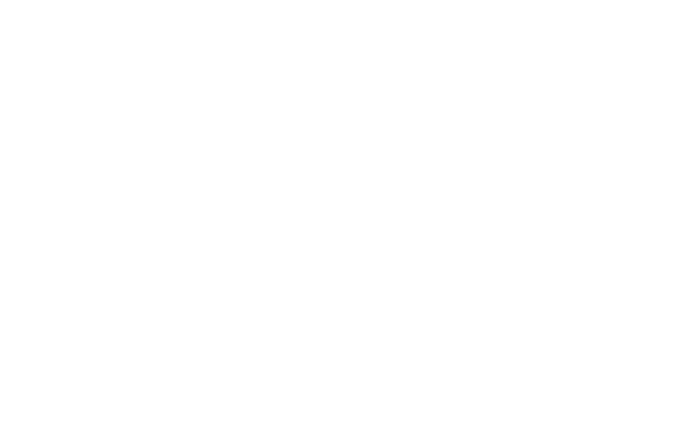
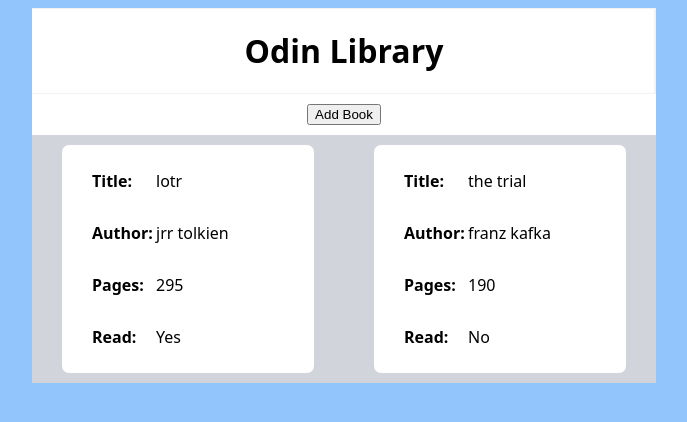
Before and after one commit to amothm80/odinlibrary, a plain HTML site: page index.html in a window 1280 px wide. Shown: the whole page, without its empty margins (296-983 px from the left). Drawn offline with Linux system fonts and the light colour scheme.

Commit message:
added library header and book cards

```diff
--- a/index.html
+++ b/index.html
@@ -3,11 +3,16 @@
 <head>
     <meta charset="UTF-8">
     <meta name="viewport" content="width=device-width, initial-scale=1.0">
-    <script src="source.js"></script>
+    <script src="source.js" defer></script>
     <link rel="stylesheet" href="stylesheet.css">
     <title>Odin Library</title>
 </head>
 <body>
 
+    <header><h1>Odin Library</h1></header>
+    <div id="actions"><button type="button">Add Book</button></div>
+    <div id="booklist">
+    </div>
+
 </body>
 </html>
--- a/source.js
+++ b/source.js
@@ -17,8 +17,17 @@
 }
 
 function displayBooks(myLibrary){
+    let booklist = document.querySelector("#booklist")
     for (let book of myLibrary){
-        console.log(book.info())
+        let readtext = book.read? `Yes`:`No`;
+        booklist.innerHTML +=
+        `<div class="bookcard">
+            <h4><bold>Title: </bold></h4><p>${book.title}</p>
+            <h4><bold>Author: </bold></h4><p>${book.author}</p>
+            <h4><bold>Pages: </bold></h4><p>${book.pages}</p>
+            <h4><bold>Read: </bold></h4><p>${readtext}</p>
+        </div>`
+        // console.log(book.info())
     }
 }
 
@@ -26,3 +35,4 @@
 addBookToLibrary(book)
 book = new Book("the trial", "franz kafka", 190, false)
 addBookToLibrary(book)
+displayBooks(myLibrary)
--- a/stylesheet.css
+++ b/stylesheet.css
@@ -0,0 +1,69 @@
+:root{
+    --blue300 : #93c5fd;
+    --white: white;
+    --gray: #d1d5db;
+
+}
+html{
+    width:50%;
+    margin-left:auto;
+    margin-right:auto;
+    padding: 0;
+}
+body {
+    background-color: var(--blue300);
+    font-family: system-ui, "Segoe UI", Roboto, Helvetica, Arial, sans-serif,
+    "Apple Color Emoji", "Segoe UI Emoji", "Segoe UI Symbol";
+    display: flex;
+    padding: 0;
+    align-items: center;
+    justify-content: flex-start;
+    flex-direction: column;
+}
+
+header{
+    box-shadow: inset -1px 0px 1px 1px rgba(128, 128, 128, 0.1);
+    width: 100%;
+    height: 100%;
+    padding: 0;
+    margin: 0;
+    display: flex;
+    flex-direction: row;
+    justify-content: center;
+    background-color: var(--white);
+}
+
+#actions{
+    background-color: var(--white);
+    width: 100%;
+    height: 100%;
+    display: flex;
+    flex-direction: row;
+    justify-content: center;
+    padding-top: 10px;
+    padding-bottom: 10px;
+}
+
+#booklist{
+    background-color: var(--gray);
+    width: 100%;
+    height: 100%;
+    display: grid;
+    grid-template-columns: repeat(auto-fill, minmax(300px, 1fr));
+
+}
+
+.bookcard{
+    padding: 10px 30px;
+    margin: 10px 30px;
+    border-radius: 7px;
+    background-color: var(--white);
+    display: grid;
+    grid-template-columns: 1fr 2fr;
+    grid-template-rows: repeat(auto);
+}
+
+.bookcard h4,p{
+    margin-top: 15px;
+    margin-bottom: 15px;;
+}
```
